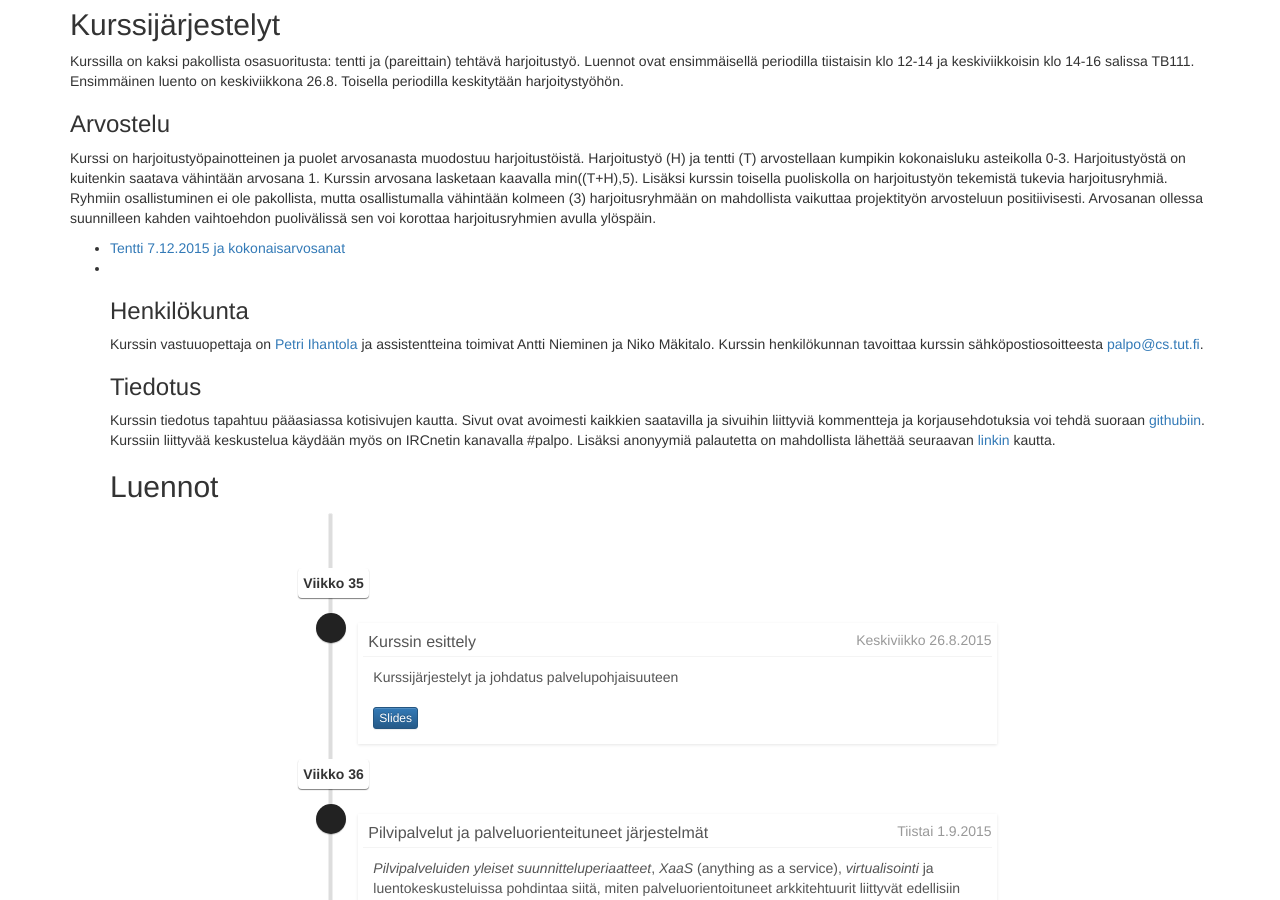
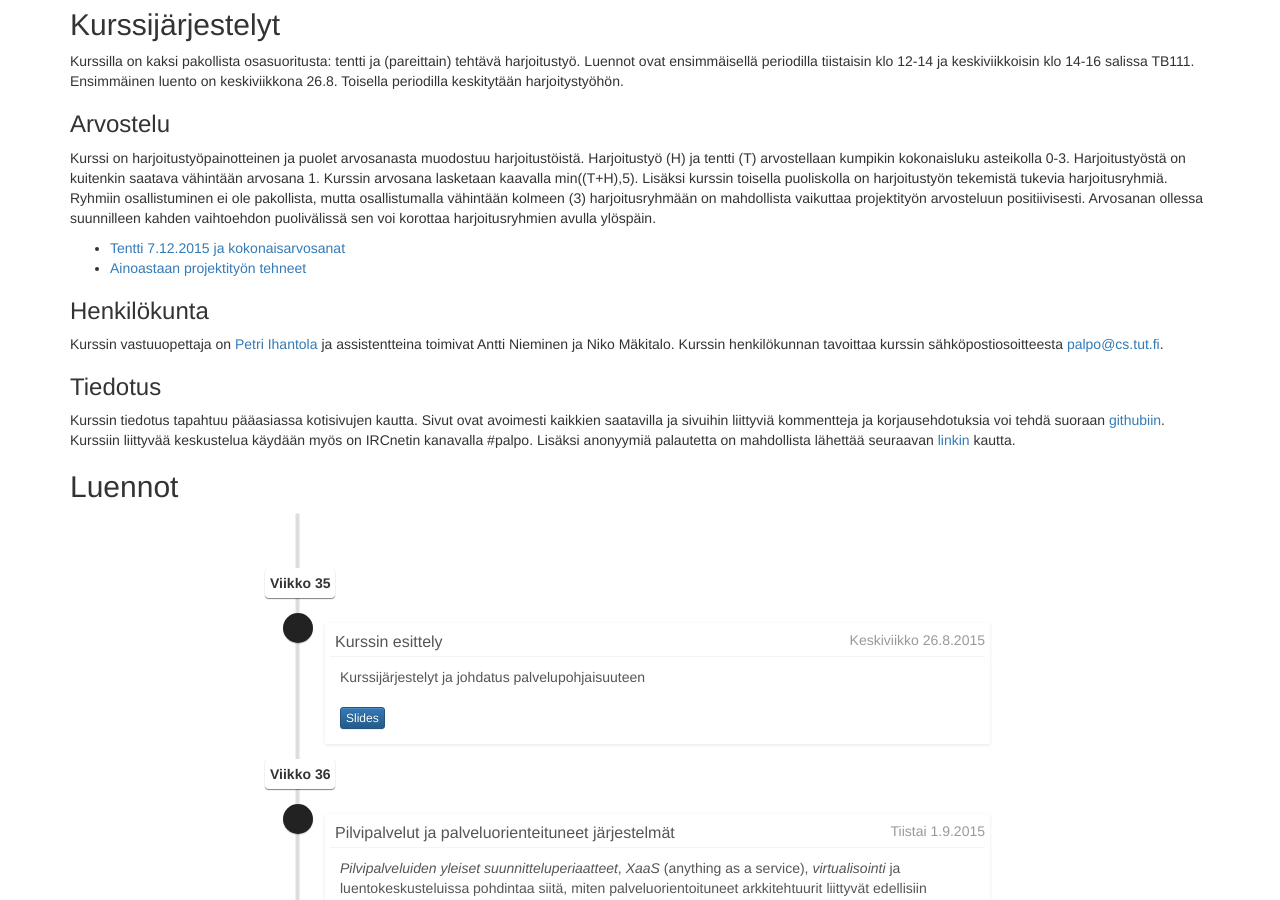
Before and after one commit to Palpo/palpo.github.io, a Jekyll site: the page built from index.html, in a window 1280 px wide and 900 px high, scrolled down 443 px. Built offline with Jekyll 4.4.1, drawn with Linux system fonts in a browser that asks for light colours; nearby versions of some CDN libraries.

Commit message:
grades of students of did the project but did not do the exam

```diff
--- a/index.html
+++ b/index.html
@@ -12,8 +12,10 @@ layout: default
     <h3>Arvostelu</h3>
     <p>Kurssi on harjoitustyöpainotteinen ja puolet arvosanasta muodostuu harjoitustöistä. Harjoitustyö (H) ja tentti (T) arvostellaan kumpikin kokonaisluku asteikolla 0-3. Harjoitustyöstä on kuitenkin saatava vähintään arvosana 1. Kurssin arvosana lasketaan kaavalla min((T+H),5). Lisäksi kurssin toisella puoliskolla on harjoitustyön tekemistä tukevia harjoitusryhmiä. Ryhmiin osallistuminen ei ole pakollista, mutta osallistumalla vähintään kolmeen (3) harjoitusryhmään on mahdollista vaikuttaa projektityön arvosteluun positiivisesti. Arvosanan ollessa suunnilleen kahden vaihtoehdon puolivälissä sen voi korottaa harjoitusryhmien avulla ylöspäin.</p>
 
-    <ul><li><a href="kokonaisarvosanat-07122005.pdf">Tentti 7.12.2015 ja kokonaisarvosanat</a><li>
-    </li>
+    <ul>
+       <li><a href="kokonaisarvosanat-07122015.pdf">Tentti 7.12.2015 ja kokonaisarvosanat</a></li>
+       <li><a href="projectonly-1412015.pdf">Ainoastaan projektityön tehneet</a></li>
+    </ul>
 
     <h3>Henkilökunta</h3>
 
```
Also changed, not shown: 2 other files.
